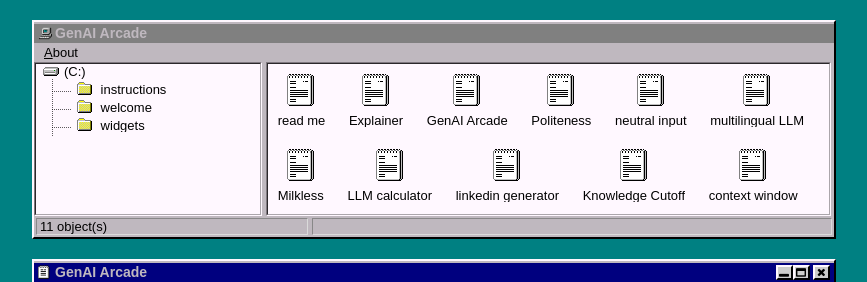
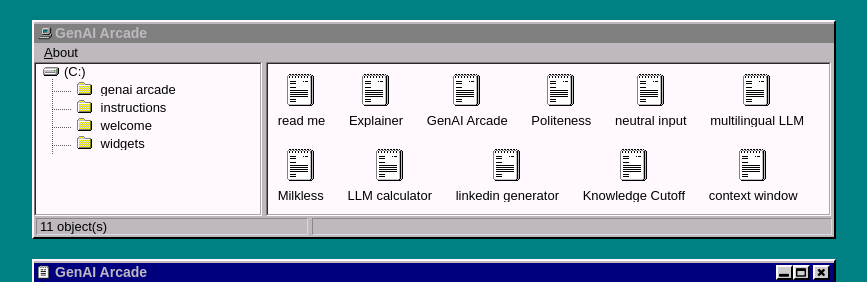
Before and after one commit to QUT-GenAI-Lab/genai-arcade, a Jekyll site: the page built from _posts/2024-10-11-test-instructions.markdown, in a window 1280 px wide. Shown: the top 282 px of the page, without its empty margins (206-1073 px from the left). Built offline with Jekyll 4.4.1, drawn with Linux system fonts in a browser that asks for light colours.

Commit message:
Update 2024-10-11-test-instructions.markdown

```diff
--- a/_posts/2024-10-11-test-instructions.markdown
+++ b/_posts/2024-10-11-test-instructions.markdown
@@ -1,7 +1,7 @@
 ---
 layout: default
 title:  "GenAI Arcade"
-tags: instructions
+tags: genai-arcade
 ---
 
 ## GenAI Arcade: Explore, Play, and Understand AI
```
